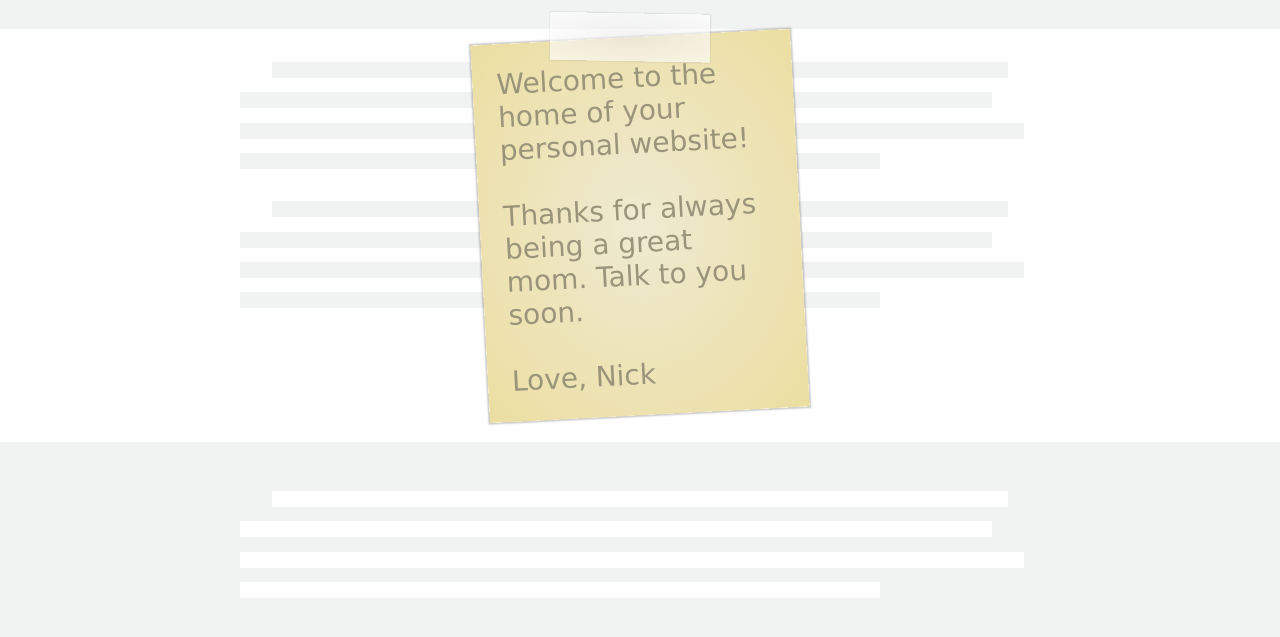
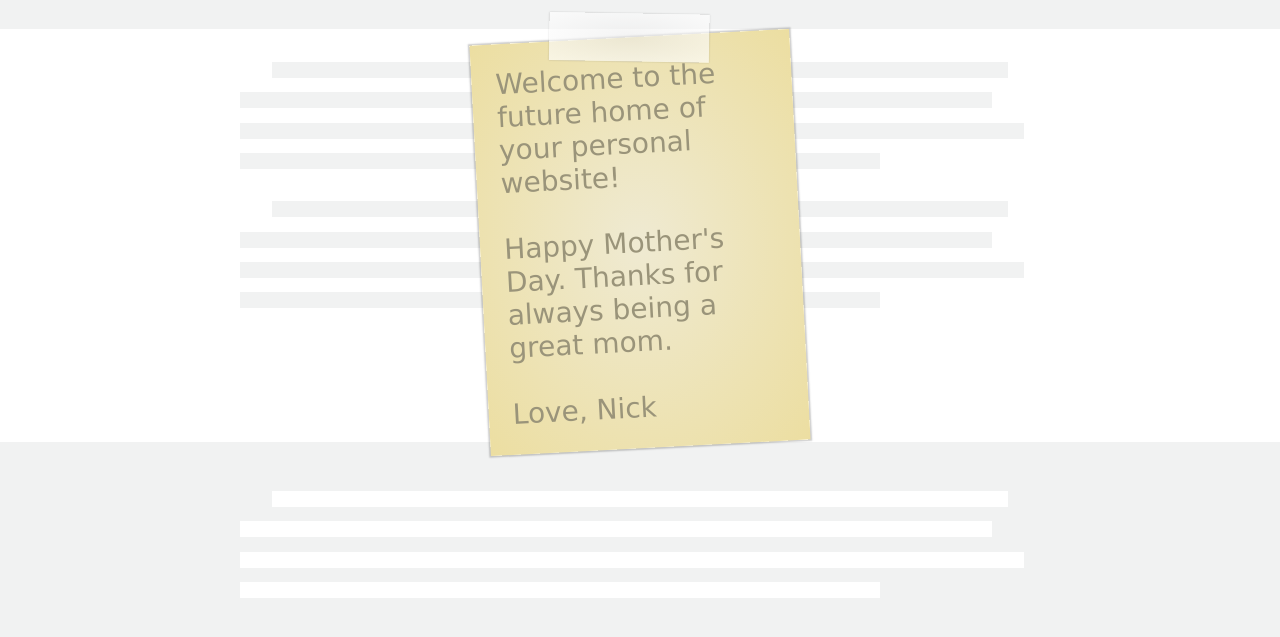
Before and after one commit to nickbreaton/dear-mom, a website built with webpack: page src/index.html in a window 1280 px wide. Both pictures are taken after a click on the button "enter site". Shown: the part 155-792 px from the top of the page. Built offline with nearby package versions, Linux system fonts and the light colour scheme; a web font is replaced by a local one.

Commit message:
Change text

```diff
--- a/src/index.html
+++ b/src/index.html
@@ -53,14 +53,13 @@
         </div>
       </footer>
       <div class="note">
-        <p>
-          Welcome to the home of your personal website!
-          <br/><br/>
-          Thanks for always being a great mom.
-          Talk to you soon.
-          <br/><br/>
-          Love, Nick
-        </p>
+        <div>
+          <p>Welcome to the future home of your personal website!</p>
+          <br>
+          <p>Happy Mother's Day. Thanks for always being a great mom.</p>
+          <br>
+          <p>Love, Nick</p>
+        </div>
       </div>
     </section>
   </div>
```
